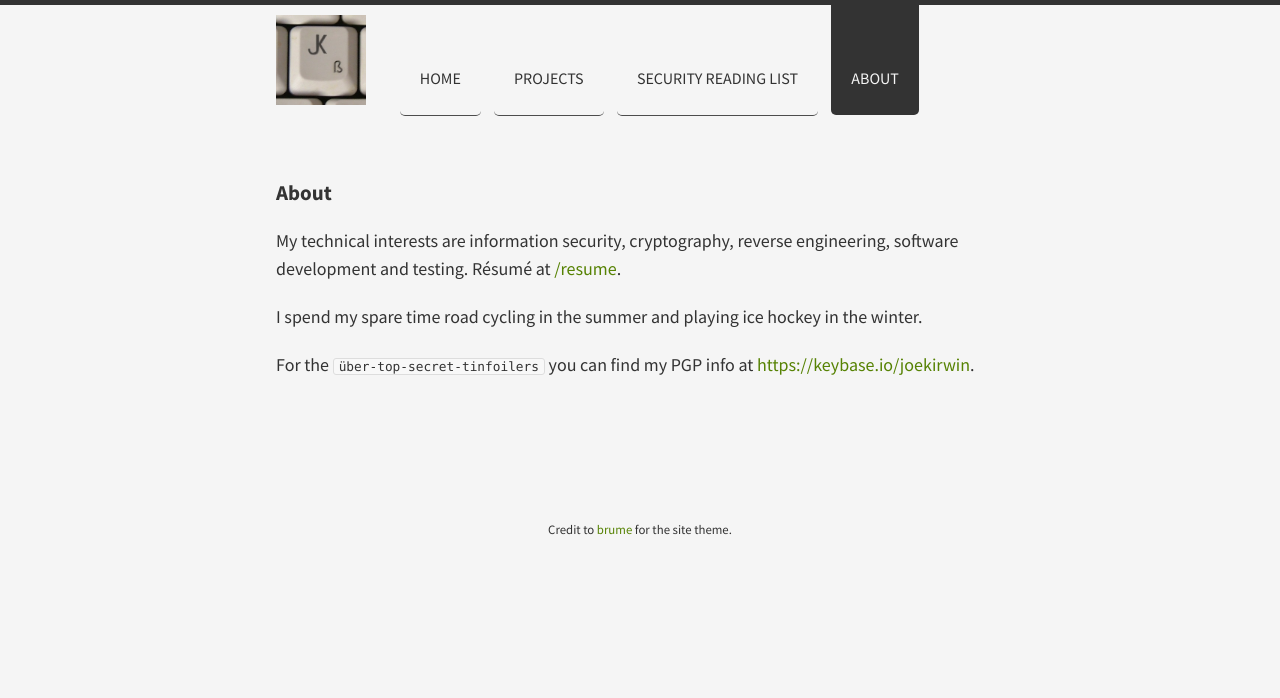
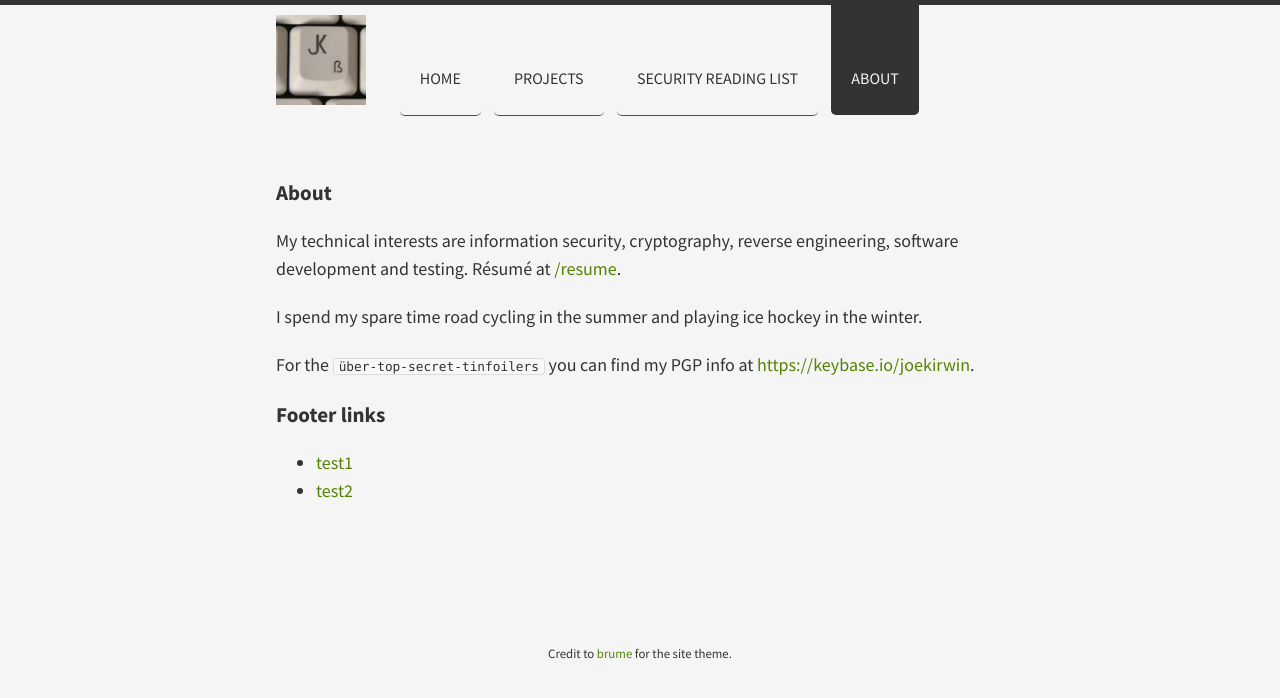
Before and after one commit to joekir/joekir.github.io, a Jekyll site: the page built from about/index.md, in a window 1280 px wide. Shown: the top 698 px of the page. Built offline with Jekyll 4.4.1, drawn with Linux system fonts in a browser that asks for light colours; comment, search, counter and statistics services are not loaded.

Commit message:
Update index.md

```diff
--- a/about/index.md
+++ b/about/index.md
@@ -11,3 +11,7 @@ My technical interests are information security, cryptography, reverse engineeri
 I spend my spare time road cycling in the summer and playing ice hockey in the winter.
 
 For the `über-top-secret-tinfoilers` you can find my PGP info at [https://keybase.io/joekirwin](https://keybase.io/joekirwin).
+
+### Footer links
+- [test1](https://www.provos.org/p/what-is-edm/)
+- [test2](https://www.provos.org/p/what-is-indie-music/)
```
